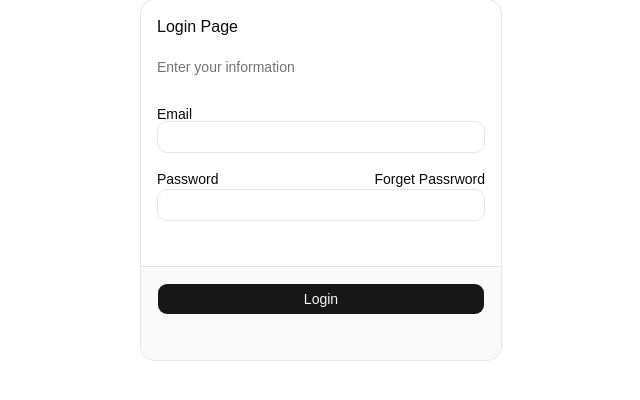
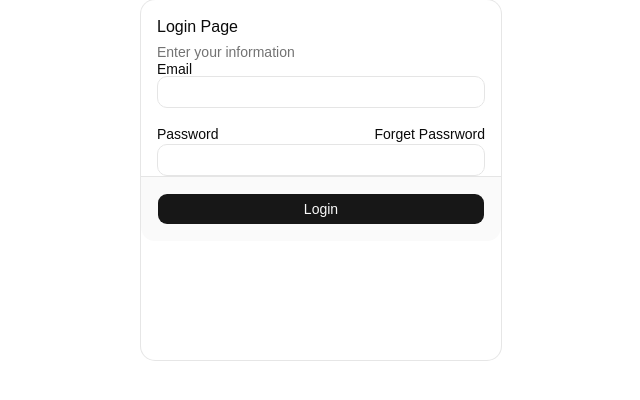
Before and after one commit to kumarikhushisv01-dot/reactrouterdom-project, a React (Vite) app: page / in a window 1280 px wide. Shown: the top 400 px of the page, without its empty margins (319-959 px from the left). Built offline with nearby package versions, Linux system fonts and the light colour scheme.

Commit message:
feat:Login form handling

```diff
--- a/src/components/LoginPage.tsx
+++ b/src/components/LoginPage.tsx
@@ -1,18 +1,54 @@
 
+import React, { useState } from "react";
 import { Button } from "./ui/button";
-import { Card, CardAction, CardContent, CardDescription, CardFooter, CardHeader, CardTitle } from "./ui/card";
+import { Card,  CardContent, CardDescription, CardFooter, CardHeader, CardTitle } from "./ui/card";
 import { Input } from "./ui/input";
 import { Label } from "./ui/label";
+import { useNavigate } from "react-router-dom";
+
+
+const USER_DATA = [
+  {id:1,name:"Ram", email:"Ram@gmail.com",password:"12ab"},
+  {id:2,name:"Ram2", email:"Ram1@gmail.com",password:"12ab"},
+  {id:3,name:"Ram3", email:"Ram2@gmail.com",password:"12ab"},
+  {id:4,name:"Ram4", email:"Ram3@gmail.com",password:"12ab"},
+]
+
+
+
 
 
 
 const LoginPage = () => {
+const [email,setEmail] =useState("")
+const[password,setPassword] = useState("")
+const navigate = useNavigate()
 
+const handleSubmit =(e:React.FormEvent<HTMLFormElement>)=>{
+  e.preventDefault()
+  let isFound = false
+  for (let index = 0; index < USER_DATA.length; index++) {
+    const element = USER_DATA[index];
+    if(email===element.email && password===element.password){
+      isFound=true;
+      window.alert("Login succusesfull")
+      navigate('/profile')
+
+
+    }
+
+  }
+
+
+
+}
 
   return (
     <>
 
     <Card className="grid w-90 h-90 m-auto ">
+        <form onSubmit={handleSubmit}>
+
       <CardHeader>
         <CardTitle>Login Page</CardTitle>
         <CardDescription>
@@ -21,26 +57,26 @@ const LoginPage = () => {
 
       </CardHeader>
       <CardContent>
-        <form>
           <div className="grid gap-4">
             <div>
               <Label>Email</Label>
-              <Input type="email"/>
+              <Input type="email" onChange={(e)=>{setEmail(e.target.value)}}/>
             </div>
             <div>
               <div className="flex">
-                <Label>Password</Label>
+                <Label >Password</Label>
                 <p className="ml-auto inline-block underline-offset-2 hover:underline ">Forget Passrword</p>
               </div>
-              <Input type="passwrd"/>
+              <Input type="passwrd" onChange={(e)=>{setPassword(e.target.value)}}/>
             </div>
           </div>
-        </form>
+
       </CardContent>
       <CardFooter className="flex-col gap-3">
         <Button type="submit" className="w-full">Login</Button>
 
       </CardFooter>
+      </form>
     </Card>
     </>
   )
```
